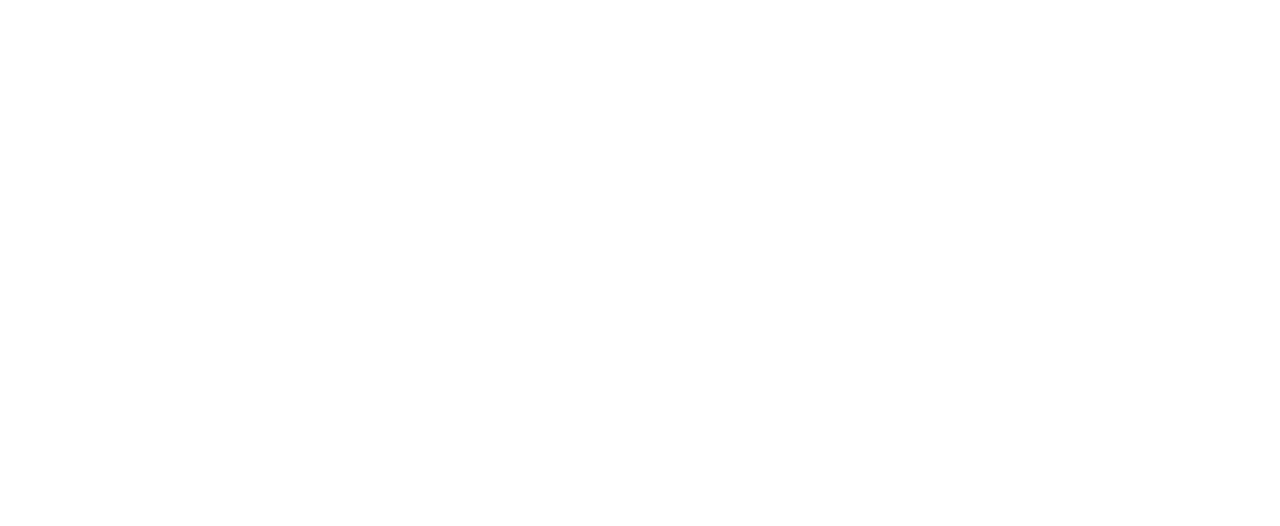
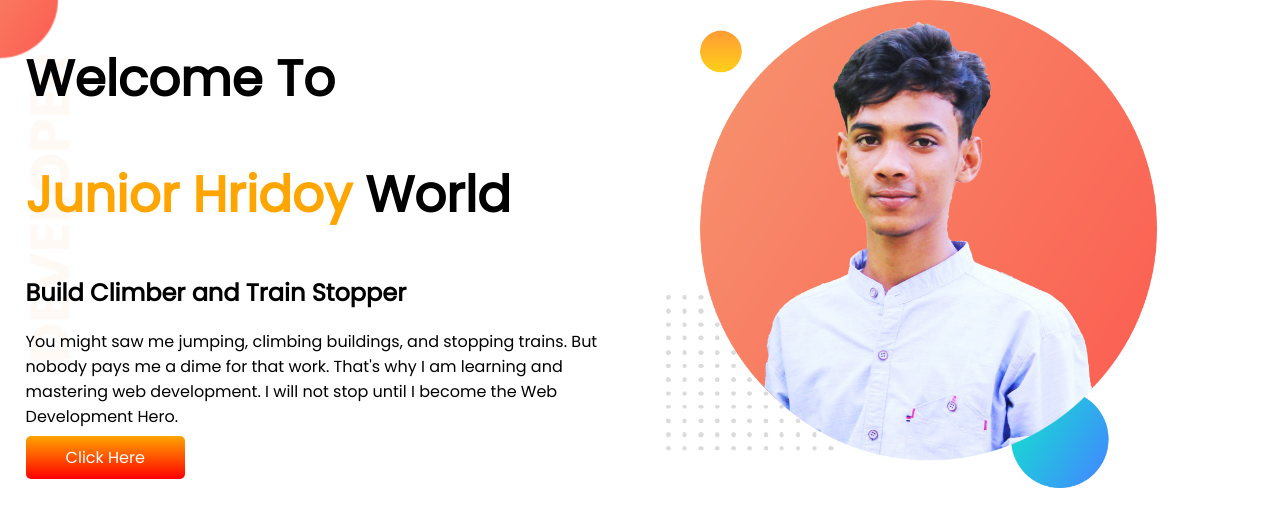
Before and after one commit to ahhridoy/first-portfolio-html, a plain HTML site: page index.html in a window 1280 px wide. Drawn offline with Linux system fonts and the light colour scheme.

Commit message:
top banner added

```diff
--- a/index.html
+++ b/index.html
@@ -5,9 +5,28 @@
   <meta http-equiv="X-UA-Compatible" content="IE=edge">
   <meta name="viewport" content="width=device-width, initial-scale=1.0">
   <title>Hridoy Portfolio</title>
+  <link rel="preconnect" href="https://fonts.googleapis.com">
+  <link rel="preconnect" href="https://fonts.gstatic.com" crossorigin>
+  <link href="https://fonts.googleapis.com/css2?family=Poppins&display=swap" rel="stylesheet">
   <link rel="stylesheet" href="style.css">
 </head>
 <body>
 
+  <section class="top-banner">
+    <div class="half-width">
+      <h1>Welcome To</h1>
+      <h1><span class="orange">Junior Hridoy</span> World</h1>
+      <h2>Build Climber and Train Stopper</h2>
+      <p>You might saw me jumping, climbing buildings, and stopping trains. But nobody pays me a dime for that work. That's why I am learning and mastering web development. I will not stop until I become the Web Development Hero.</p>
+      <a class="link1" target="_blank" href="http://www.youtube.com/ahhridoy">Click Here</a>
+    </div>
+
+
+    <div class="half-width">
+      <img src="images/hridoy.png">
+    </div>
+
+  </section>
+
 </body>
 </html>
--- a/style.css
+++ b/style.css
@@ -0,0 +1,31 @@
+body{
+  font-family: 'Poppins', sans-serif;
+  margin: 0;
+}
+h1{
+  font-size: 50px;
+}
+.orange{
+  color: orange;
+}
+section{
+  display: flex;
+}
+.half-width{
+  width: 50%;
+  padding-left: 2%;
+}
+.half-width img{
+  width: 80%;
+}
+.link1{
+  color: white;
+  background-image: linear-gradient(orange,red);
+  padding: 10px 40px;
+  text-decoration: none;
+  border-radius: 5px;
+}
+.top-banner{
+  background-image: url(images/top-banner.png);
+  background-repeat: no-repeat;
+}
```
Also changed, not shown: images/hridoy.png (added), images/hridoy2.png (added).
